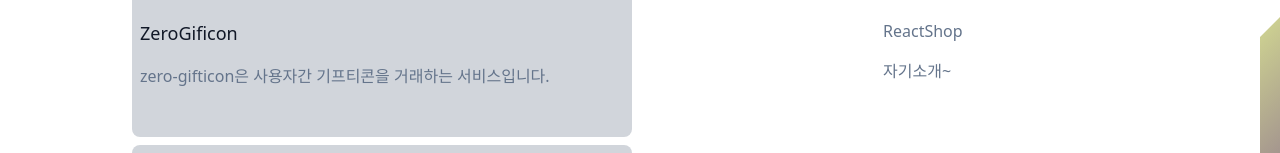
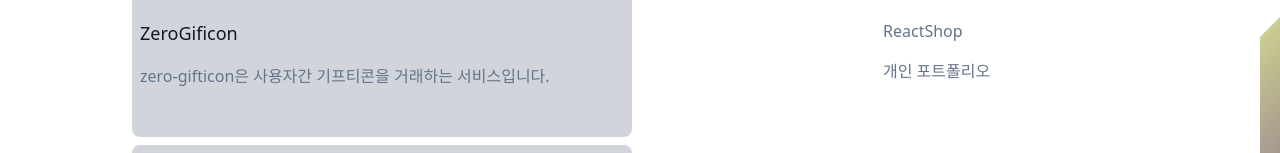
Before and after one commit to wooinwoo/AboutMePage, a Next.js app: page /project in a window 1280 px wide. Shown: the part 433-586 px from the top of the page. Built offline with nearby package versions, Linux system fonts and the light colour scheme.

Commit message:
Add: project card 메시지 추가

```diff
--- a/pages/project.js
+++ b/pages/project.js
@@ -18,7 +18,7 @@ const projectValue = [
         "아임포트를 활용한 가상결제",
         "REST API 연동 경험",
       ],
-      skills: { front: "React, CSS Module", deploy: "aws, s3" },
+      skills: { front: "React, CSS Module", deploy: "AWS(S3,CloudFront)" },
     },
     icons: [
       {
@@ -40,7 +40,10 @@ const projectValue = [
       explanation:
         "발의안워드클라우드, 발의안비교페이지, 발의안게시판, 발의안상세설명모달창, 발의안좋아요, 발의안뷰, 발의안댓글",
       myContribution: ["Figma를 이용한 프로젝트 디자인", "발의안 게시판 작업"],
-      skills: { front: "React, Styled Components", deploy: "aws, s3" },
+      skills: {
+        front: "React, Styled Components",
+        deploy: "AWS(S3,CloudFront)",
+      },
     },
     icons: [
       { imgSrc: "./images/home.svg", href: "" },
@@ -78,15 +81,15 @@ const projectValue = [
   },
   {
     front: {
-      title: "자기소개~",
+      title: "개인 포트폴리오",
       imgSrc: "./images/lawsCloud.png",
       explanation: "NextJs를 사용한 자기소개 웹페이지 입니다.",
     },
     back: {
       developPeriod: "22.09 ~ 22.10 (1인개발)",
-      explanation: "",
+      explanation: "우인우 포트폴리오 소개[TimeLine, skills, Project]",
       myContribution: ["반응형 웹 적용", "NextJs를 사용한 SSR 웹 개발"],
-      skills: { front: "Next.js, Tailwind CSS", deploy: "aws, s3" },
+      skills: { front: "Next.js, Tailwind CSS", deploy: "AWS(S3,CloudFront)" },
     },
     icons: [
       { imgSrc: "./images/home.svg", href: "" },
```
